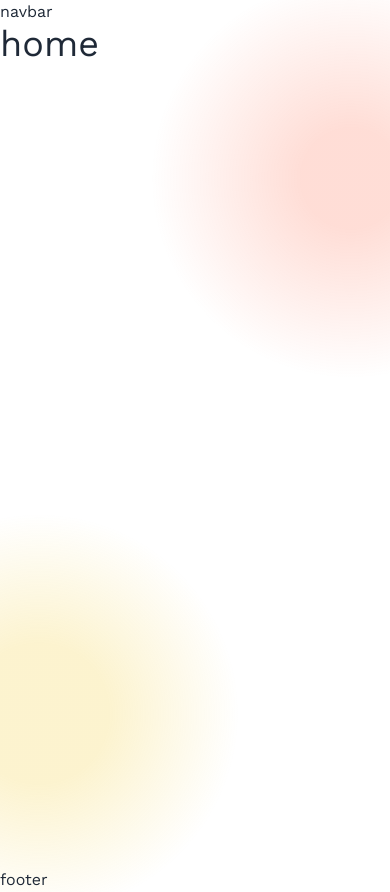
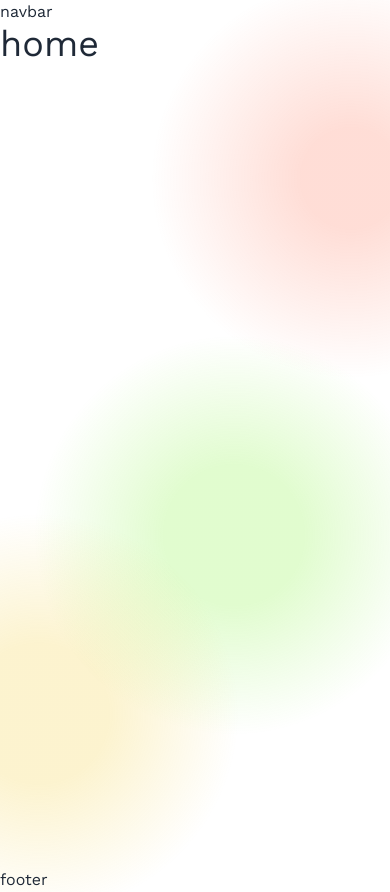
Before and after one commit to rafiferdos/nebula-clash, a React (Vite) app: page / in a window 390 px wide. Built offline with nearby package versions, Linux system fonts and the light colour scheme.

Commit message:
refactor: Update background styles for improved readability and performance

```diff
--- a/src/index.css
+++ b/src/index.css
@@ -11,22 +11,22 @@ body {
   font-family: "Work Sans", sans-serif;
   background: radial-gradient(
       circle at 20% 30%,
-      rgba(255, 87, 51, 0.4) 50px,
+      rgba(255, 87, 51, 0.3) 50px,
       transparent 351px
     ),
     radial-gradient(
       circle at 80% 10%,
-      rgba(52, 152, 219, 0.4) 30px,
+      rgba(52, 152, 219, 0.3) 30px,
       transparent 331px
     ),
     radial-gradient(
       circle at 90% 60%,
-      rgba(155, 89, 182, 0.4) 20px,
+      rgba(155, 89, 182, 0.3) 20px,
       transparent 321px
     ),
     radial-gradient(
       circle at 50% 90%,
-      rgba(241, 196, 15, 0.4) 60px,
+      rgba(241, 196, 15, 0.3) 60px,
       transparent 361px
     );
 
@@ -52,3 +52,22 @@ body {
       );
   }
 }
+@media (max-width: 1024px) {
+  body {
+    background: radial-gradient(
+        circle at 90% 20%,
+        rgba(255, 87, 51, 0.2) 50px,
+        transparent 200px
+      ),
+      radial-gradient(
+        circle at 10% 80%,
+        rgba(241, 196, 15, 0.2) 70px,
+        transparent 200px
+      ),
+      radial-gradient(
+        circle at 60% 60%,
+        rgba(105, 241, 15, 0.2) 70px,
+        transparent 200px
+      );
+  }
+}
```
